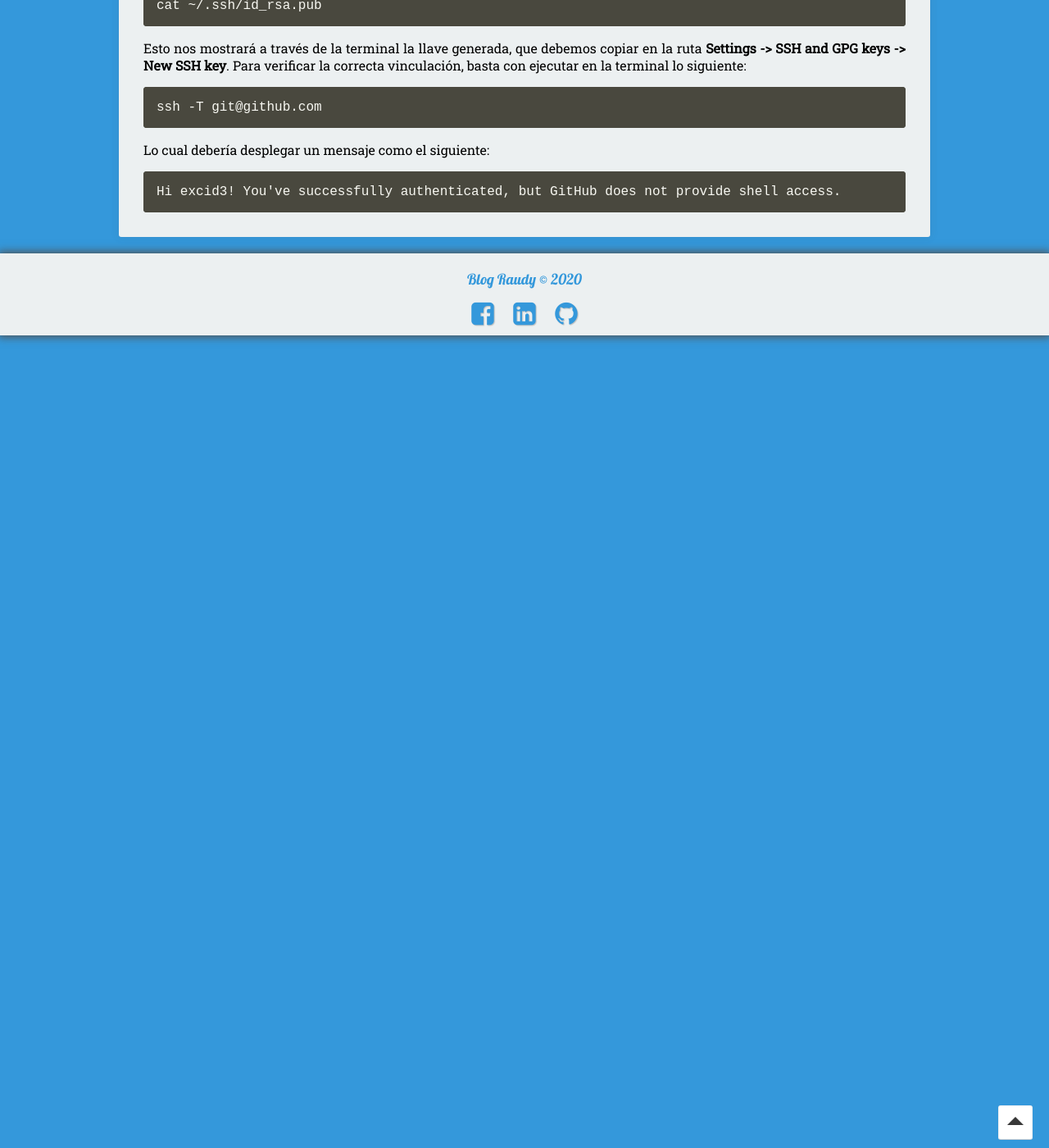
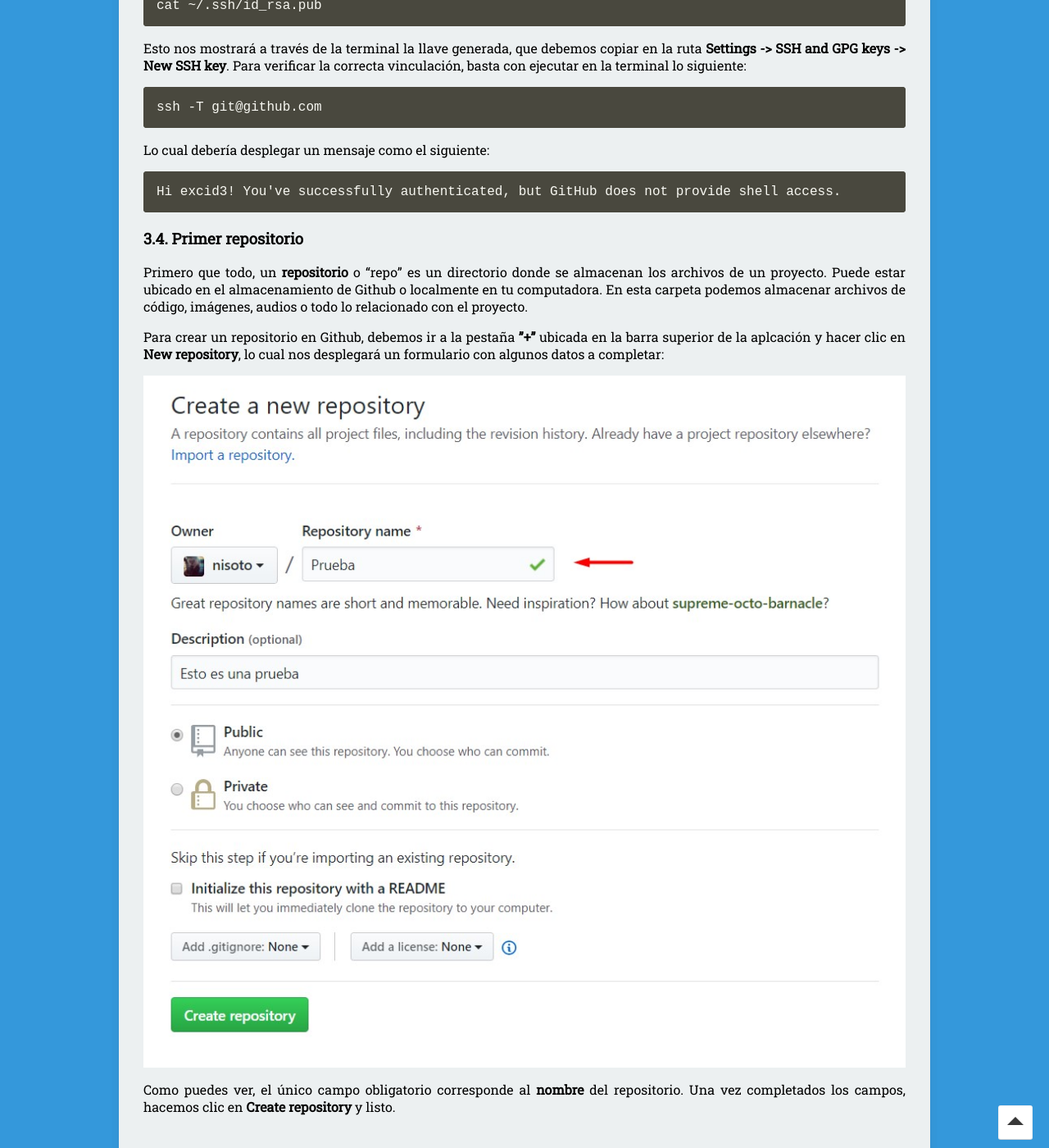
Before and after one commit to nisoto/Blog-anterior-2.0, a Jekyll site: the page built from _posts/2020-04-13-rails-ii-control-de-versiones.md, in a window 1280 px wide and 1400 px high, scrolled down 5215 px. Shown: the whole window at 82% size. Built offline with Jekyll 4.4.1, drawn with Linux system fonts in a browser that asks for light colours; nearby versions of some CDN libraries.

Commit message:
Update 2020-04-13-rails-ii-control-de-versiones.md

````diff
--- a/_posts/2020-04-13-rails-ii-control-de-versiones.md
+++ b/_posts/2020-04-13-rails-ii-control-de-versiones.md
@@ -110,3 +110,13 @@ Lo cual debería desplegar un mensaje como el siguiente:
 ```
 Hi excid3! You've successfully authenticated, but GitHub does not provide shell access.
 ```
+
+### 3.4. Primer repositorio
+
+Primero que todo, un **repositorio** o "repo" es un directorio donde se almacenan los archivos de un proyecto. Puede estar ubicado en el almacenamiento de Github o localmente en tu computadora. En esta carpeta podemos almacenar archivos de código, imágenes, audios o todo lo relacionado con el proyecto.
+
+Para crear un repositorio en Github, debemos ir a la pestaña **"+"** ubicada en la barra superior de la aplcación y hacer clic en **New repository**, lo cual nos desplegará un formulario con algunos datos a completar:
+
+![CrearRepositorio]({{ site.baseurl }}/assets/img/CrearRepositorio.jpg)
+
+Como puedes ver, el único campo obligatorio corresponde al **nombre** del repositorio. Una vez completados los campos, hacemos clic en **Create repository** y listo.
````
